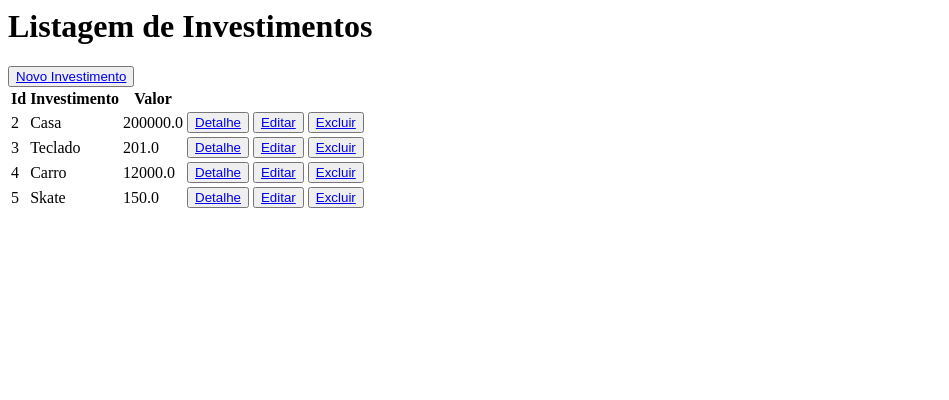
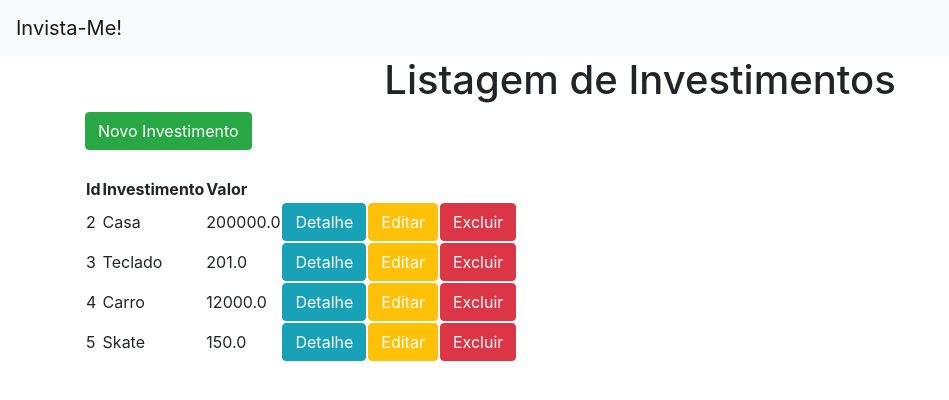
Before and after one commit to alexandrezurcher/invista_me, a Django app: page / in a window 1280 px wide. Shown: the top 400 px of the page, without its empty margins (0-949 px from the left). Run offline with Django 4.2, Linux system fonts and the light colour scheme; data comes from the database, SQL or seed files in the repository; both versions use the stored data as it was after the commit.

Commit message:
adding some css

```diff
--- /dev/null
+++ b/invista_me/templates/investimentos/base.html
@@ -0,0 +1,32 @@
+<!doctype html>
+<html lang="en">
+  <head>
+    <!-- Required meta tags -->
+    <meta charset="utf-8">
+    <meta name="viewport" content="width=device-width, initial-scale=1, shrink-to-fit=no">
+
+    <!-- Bootstrap CSS -->
+    <link rel="stylesheet" href="https://cdn.jsdelivr.net/npm/bootstrap@4.6.2/dist/css/bootstrap.min.css" integrity="sha384-xOolHFLEh07PJGoPkLv1IbcEPTNtaed2xpHsD9ESMhqIYd0nLMwNLD69Npy4HI+N" crossorigin="anonymous">
+
+    <title>Invista-Me!</title>
+  </head>
+  <body>
+    <nav class="navbar navbar-light bg-light">
+        <a class="navbar-brand" href="{% url 'investimentos' %}">Invista-Me!</a>
+    </nav>
+    {% block conteudo %}
+    {% endblock %}
+    <!-- Optional JavaScript; choose one of the two! -->
+
+    <!-- Option 1: jQuery and Bootstrap Bundle (includes Popper) -->
+    <script src="https://cdn.jsdelivr.net/npm/jquery@3.5.1/dist/jquery.slim.min.js" integrity="sha384-DfXdz2htPH0lsSSs5nCTpuj/zy4C+OGpamoFVy38MVBnE+IbbVYUew+OrCXaRkfj" crossorigin="anonymous"></script>
+    <script src="https://cdn.jsdelivr.net/npm/bootstrap@4.6.2/dist/js/bootstrap.bundle.min.js" integrity="sha384-Fy6S3B9q64WdZWQUiU+q4/2Lc9npb8tCaSX9FK7E8HnRr0Jz8D6OP9dO5Vg3Q9ct" crossorigin="anonymous"></script>
+
+    <!-- Option 2: Separate Popper and Bootstrap JS -->
+    <!--
+    <script src="https://cdn.jsdelivr.net/npm/jquery@3.5.1/dist/jquery.slim.min.js" integrity="sha384-DfXdz2htPH0lsSSs5nCTpuj/zy4C+OGpamoFVy38MVBnE+IbbVYUew+OrCXaRkfj" crossorigin="anonymous"></script>
+    <script src="https://cdn.jsdelivr.net/npm/popper.js@1.16.1/dist/umd/popper.min.js" integrity="sha384-9/reFTGAW83EW2RDu2S0VKaIzap3H66lZH81PoYlFhbGU+6BZp6G7niu735Sk7lN" crossorigin="anonymous"></script>
+    <script src="https://cdn.jsdelivr.net/npm/bootstrap@4.6.2/dist/js/bootstrap.min.js" integrity="sha384-+sLIOodYLS7CIrQpBjl+C7nPvqq+FbNUBDunl/OZv93DB7Ln/533i8e/mZXLi/P+" crossorigin="anonymous"></script>
+    -->
+  </body>
+</html>
--- a/invista_me/templates/investimentos/investimentos.html
+++ b/invista_me/templates/investimentos/investimentos.html
@@ -1,19 +1,29 @@
-<h1>Listagem de Investimentos</h1>
-<button><a href="{% url 'novo' %}">Novo Investimento</a></button>
+{% extends 'investimentos/base.html' %}
+{% block conteudo %}
+<h1 style='text-align: center;'>Listagem de Investimentos</h1>
+
+<div class='container'>
+    <button class='btn btn-success' style='margin-bottom: 10px;'><a style='color: white;' href="{% url 'novo' %}">Novo Investimento</a></button>
+    <table class='table table-striped table-bordered'>
         <table>
             <tr>
                 <th>Id</th>
                 <th>Investimento</th>
                 <th>Valor</th>
+                <th></th>
+                <th></th>
+                <th></th>
             </tr>
             {% for dado in dados %}
             <tr>
                 <td>{{dado.id}}</td>
                 <td>{{dado.investimento}}</td>
                 <td>{{dado.valor}}</td>
-        <td><button><a href="{% url 'detalhe' dado.id %}">Detalhe</a></button></td>
-        <td><button><a href="{% url 'editar' dado.id %}">Editar</a></button></td>
-        <td><button><a href="{% url 'excluir' dado.id %}">Excluir</a></button></td>
+                <td><button class='btn btn-info'><a style='color: white;' href="{% url 'detalhe' dado.id %}">Detalhe</a></button></td>
+                <td><button class='btn btn-warning'><a style='color: white;' href="{% url 'editar' dado.id %}">Editar</a></button></td>
+                <td><button class='btn btn-danger'><a style='color: white;' href="{% url 'excluir' dado.id %}">Excluir</a></button></td>
             </tr>
             {% endfor %}
         </table>
+</div>
+{% endblock %}
```
Also changed, not shown: db.sqlite3. Lines whose indentation alone changed are shown as unchanged.
